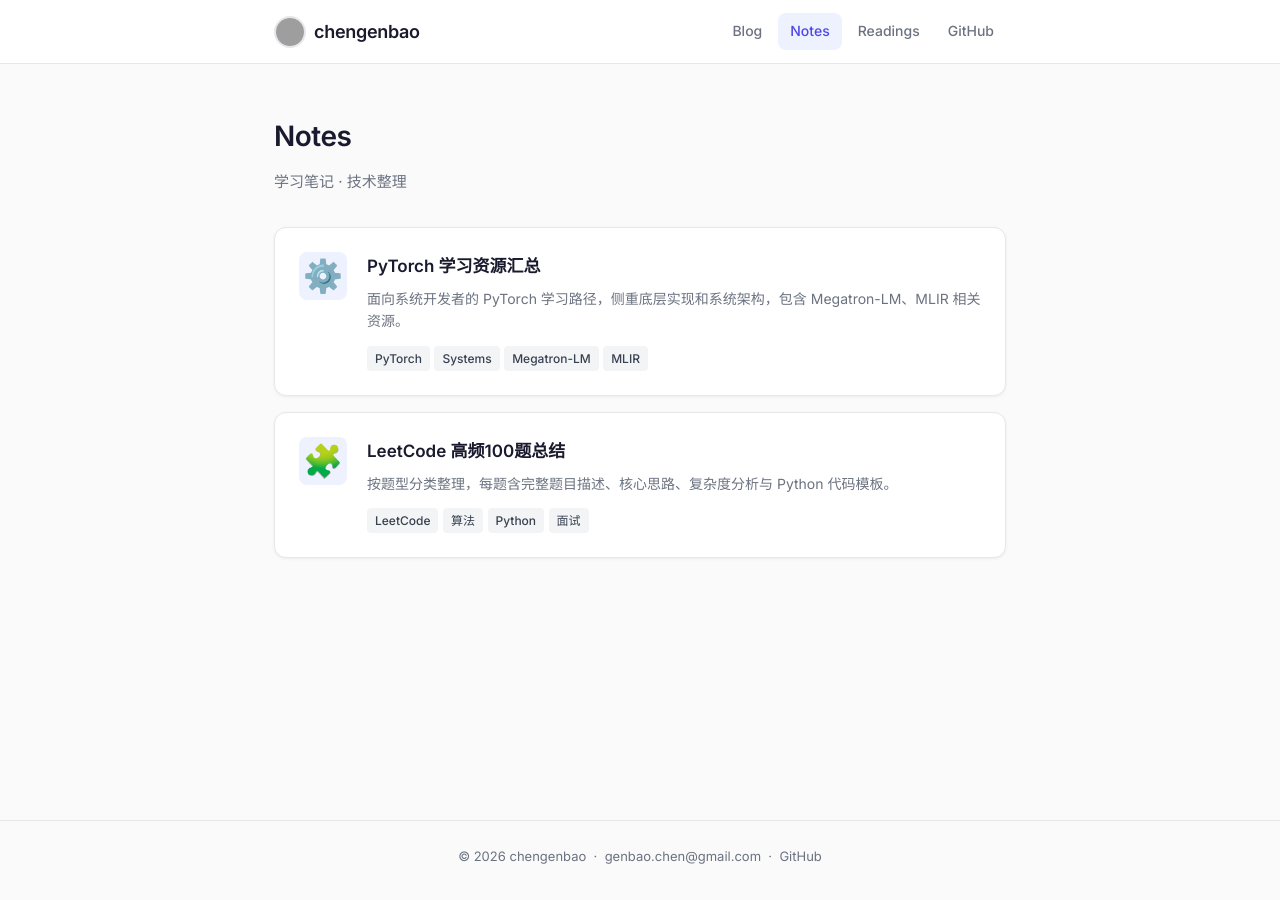
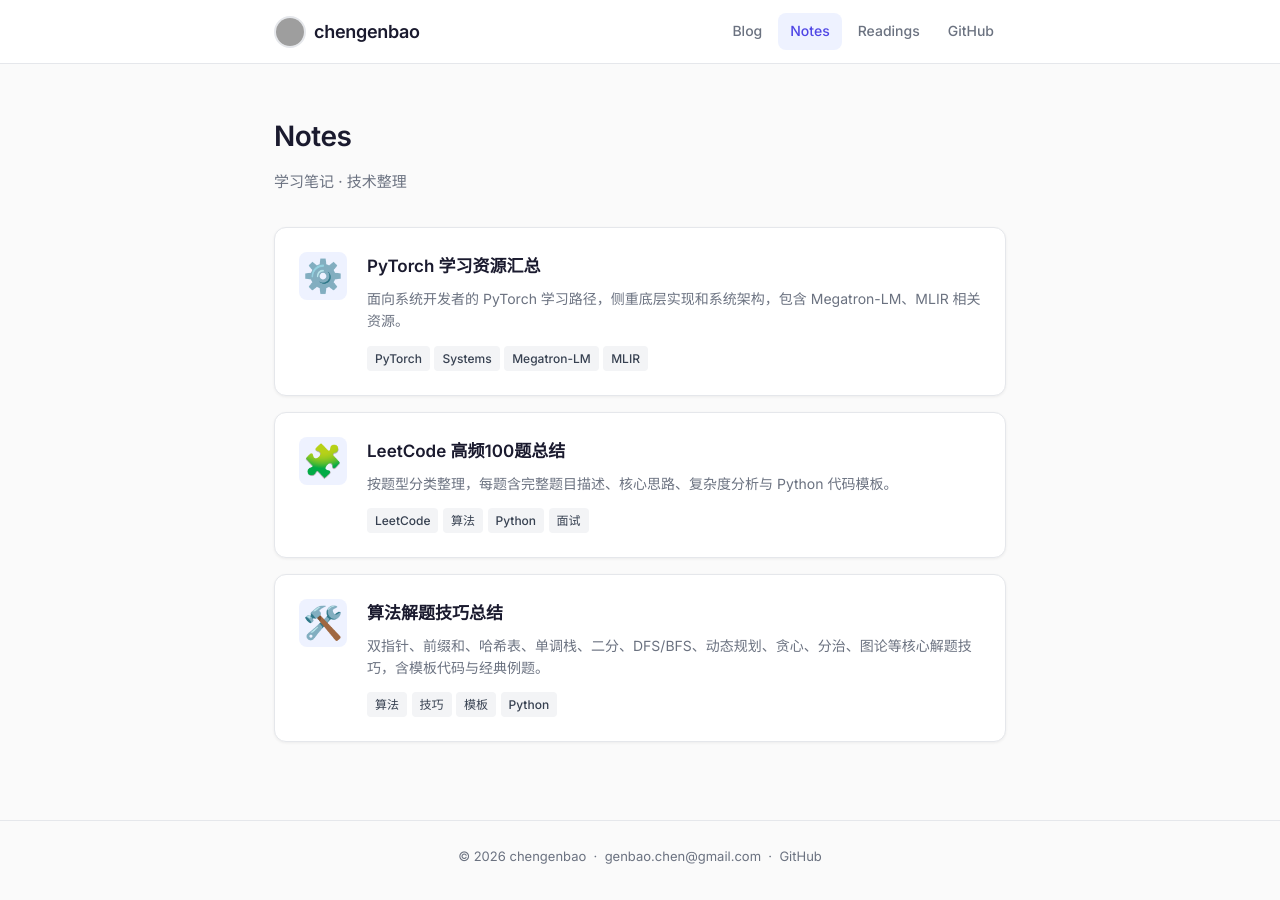
Before and after one commit to chengenbao/chengenbao.github.io, a Jekyll site: the page built from notes/index.md, in a window 1280 px wide. Built offline with Jekyll 4.4.1, drawn with Linux system fonts in a browser that asks for light colours; grey boxes are pictures that could not be loaded.

Commit message:
docs: add algo-tricks card to notes index

```diff
--- a/notes/index.md
+++ b/notes/index.md
@@ -29,5 +29,16 @@ permalink: /notes/
         <span class="tag">面试</span>
       </div>
     </a>
+    <a class="note-card" href="/notes/algo-tricks/">
+      <div class="note-icon">🛠️</div>
+      <div class="note-body">
+        <h2>算法解题技巧总结</h2>
+        <p>双指针、前缀和、哈希表、单调栈、二分、DFS/BFS、动态规划、贪心、分治、图论等核心解题技巧，含模板代码与经典例题。</p>
+        <span class="tag">算法</span>
+        <span class="tag">技巧</span>
+        <span class="tag">模板</span>
+        <span class="tag">Python</span>
+      </div>
+    </a>
   </div>
 </div>
```
